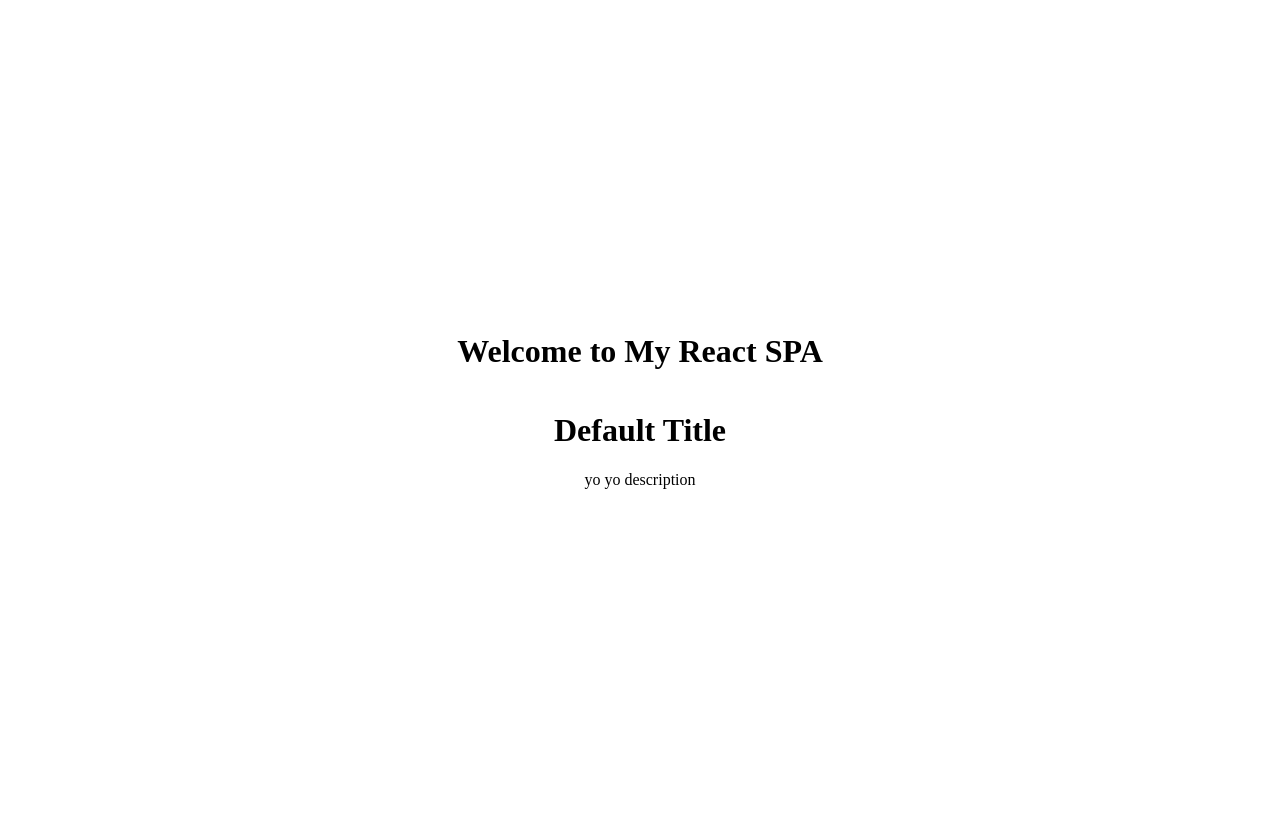
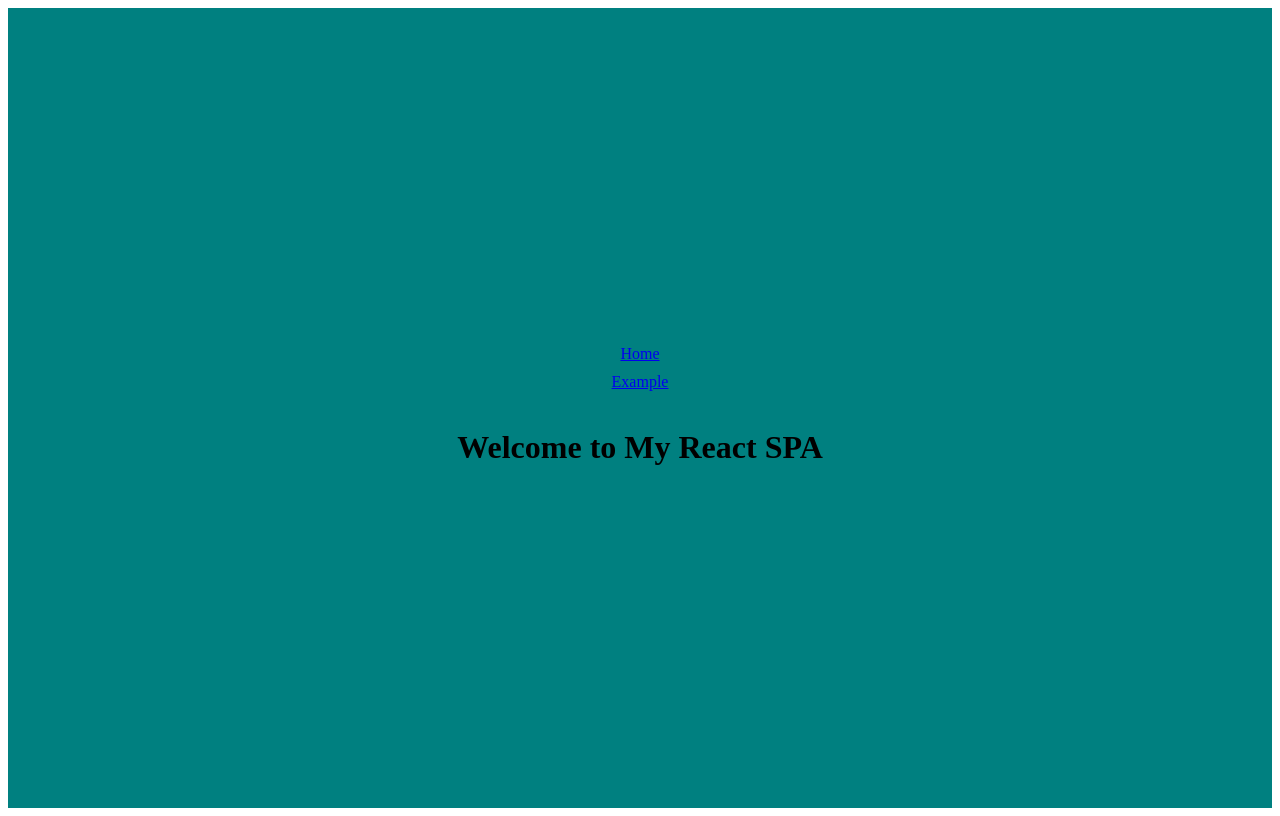
Before and after one commit to joshjacobbaker/quickReactPractice, a React app: page / in a window 1280 px wide. Built offline with nearby package versions, Linux system fonts and the light colour scheme.

Commit message:
added routing

```diff
--- a/src/App.tsx
+++ b/src/App.tsx
@@ -1,12 +1,33 @@
 import React from 'react';
+import { BrowserRouter as Router, Route, Routes, Link } from 'react-router-dom';
 import ExampleComponent from './components/ExampleComponent';
+
+const Home: React.FC = () => (
+    <div>
+        <h1>Welcome to My React SPA</h1>
+    </div>
+);
 
 const App: React.FC = () => {
     return (
-        <div style={{ textAlign: 'center', height: '100vh', display: 'flex', flexDirection: 'column', justifyContent: 'center', alignItems: 'center' }}>
-            <h1>Welcome to My React SPA</h1>
-            <ExampleComponent title='Default Title' description='yo yo description'/>
-        </div>
+        <Router>
+            <div style={{ background: "teal",textAlign: 'center', height: '100vh', display: 'flex', flexDirection: 'column', justifyContent: 'center', alignItems: 'center' }}>
+                <nav>
+                    <ul style={{ listStyleType: 'none', padding: 0 }}>
+                        <li style={{ margin: '10px' }}>
+                            <Link to="/">Home</Link>
+                        </li>
+                        <li style={{ margin: '10px' }}>
+                            <Link to="/example">Example</Link>
+                        </li>
+                    </ul>
+                </nav>
+                <Routes>
+                    <Route path="/" element={<Home />} />
+                    <Route path="/example" element={<ExampleComponent title="Default Title" description="yo yo description" />} />
+                </Routes>
+            </div>
+        </Router>
     );
 };
 
```
